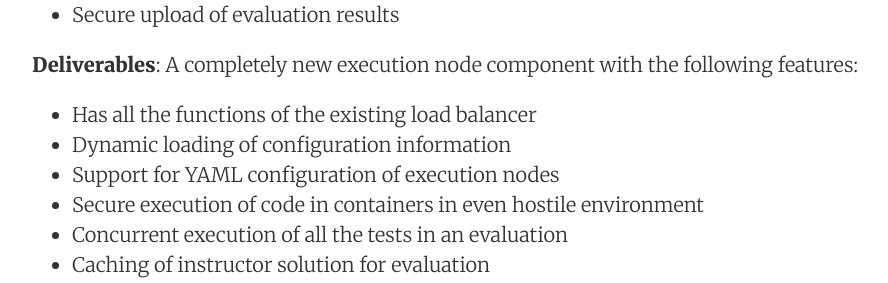
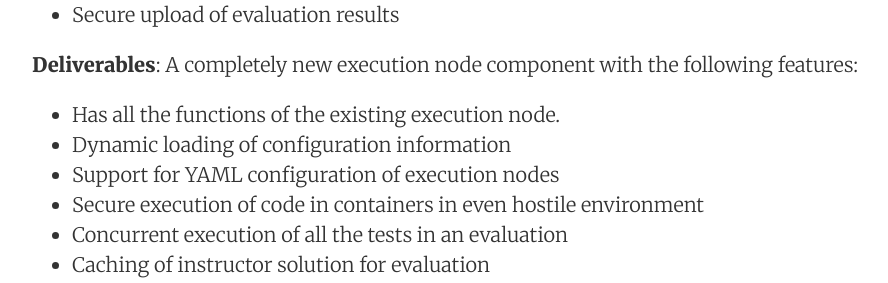
Before and after one commit to AutolabJS/autolabjs.github.io, a Jekyll site: the page built from pages/projects/execution_node/execution_node.md, in a window 1280 px wide. Shown: the part 900-1183 px from the top of the page, without its empty margins (188-1076 px from the left). Built offline with Jekyll 4.4.1, drawn with Linux system fonts in a browser that asks for light colours; nearby versions of some CDN libraries.

Commit message:
corrects deliverables of execution node project

```diff
--- a/pages/projects/execution_node/execution_node.md
+++ b/pages/projects/execution_node/execution_node.md
@@ -27,7 +27,7 @@ Another area of improvement is in terms of secure execution. We need hard, prova
 
 **Deliverables**:
 A completely new execution node component with the following features:
-* Has all the functions of the existing load balancer
+* Has all the functions of the existing execution node.
 * Dynamic loading of configuration information
 * Support for YAML configuration of execution nodes
 * Secure execution of code in containers in even hostile environment
```
